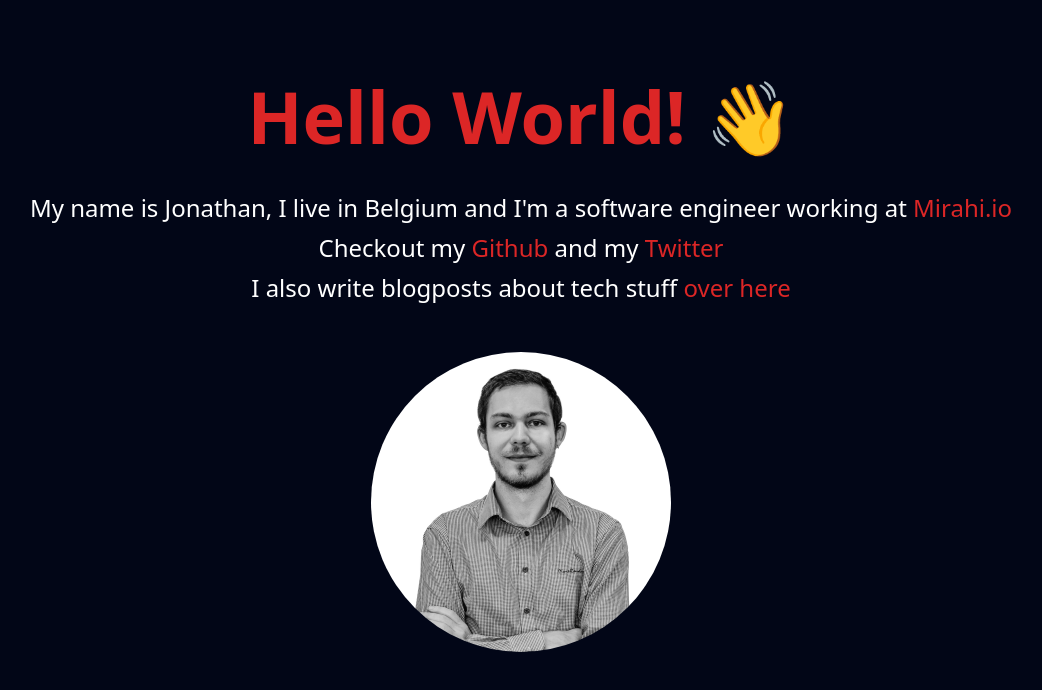
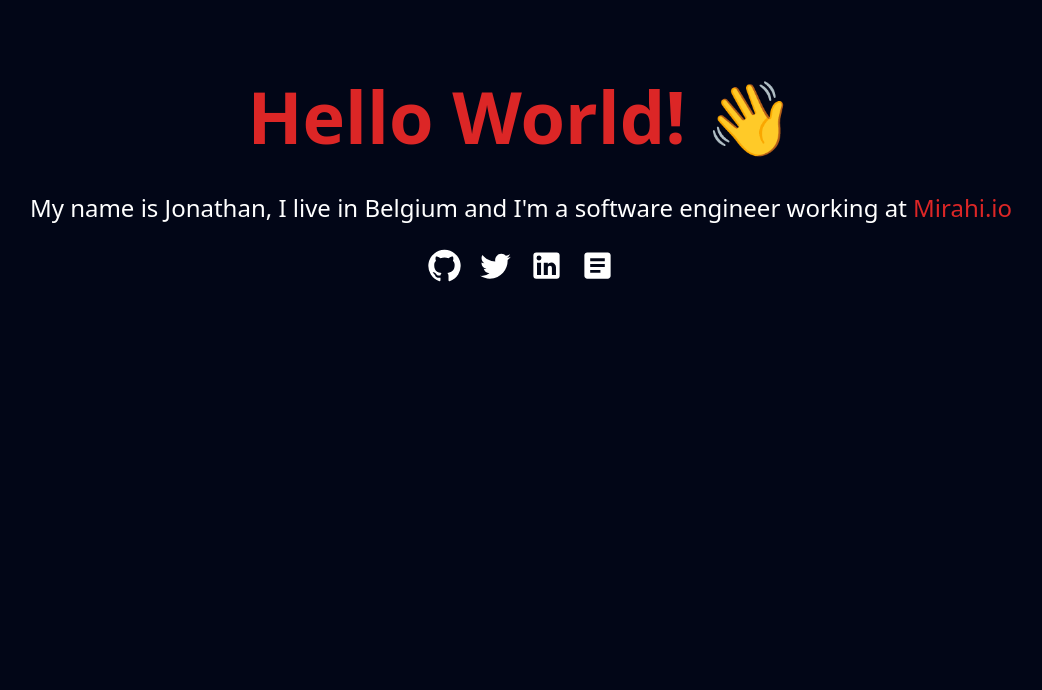
Before and after one commit to Waryen/waryen.dev, a React (Vite) app: page / in a window 1280 px wide. Shown: the top 690 px of the page, without its empty margins (119-1161 px from the left). Built offline with nearby package versions, Linux system fonts and the light colour scheme.

Commit message:
feat(update): remove photo, add links

```diff
--- a/package.json
+++ b/package.json
@@ -16,6 +16,10 @@
   "author": "Waryen <jonathangomand@gmail.com>",
   "license": "MIT",
   "dependencies": {
+    "@emotion/react": "^11.11.1",
+    "@emotion/styled": "^11.11.0",
+    "@mui/icons-material": "^5.11.16",
+    "@mui/material": "^5.13.6",
     "react": "^18.2.0",
     "react-dom": "^18.2.0"
   },
--- a/src/App.tsx
+++ b/src/App.tsx
@@ -1,63 +1,15 @@
 import React from 'react';
+import { Links } from './components/Links';
+import { About } from './components/About';
+import { Title } from './components/Title';
 
 export default function App() {
-  const openRickRollLink = () => {
-    window.open('https://www.youtube.com/watch?v=dQw4w9WgXcQ');
-  };
-
   return (
     <div className="flex flex-col items-center w-full py-10 md:py-20 px-5 md:px-10">
-      <h1 className="text-red-600 text-5xl md:text-7xl font-bold capitalize mb-10">
-        Hello world! 👋
-      </h1>
+      <Title />
       <div className="flex grow flex-col items-center">
-        <p className="text-xl text-center md:text-2xl mb-2">
-          My name is Jonathan, I live in Belgium and I'm a software engineer
-          working at{' '}
-          <a
-            href="https://mirahi.io"
-            target="_blank"
-            className="text-red-600 hover:text-red-400 focus:text-red-400"
-          >
-            Mirahi.io
-          </a>
-        </p>
-        <p className="text-xl md:text-2xl mb-2">
-          Checkout my{' '}
-          <a
-            target="_blank"
-            className="text-red-600 hover:text-red-400 focus:text-red-400"
-            href="https://github.com/Waryen"
-          >
-            Github
-          </a>{' '}
-          and my{' '}
-          <a
-            target="_blank"
-            className="text-red-600 hover:text-red-400 focus:text-red-400"
-            href="https://twitter.com/aka_waryen"
-          >
-            Twitter
-          </a>
-        </p>
-        <p className="text-xl md:text-2xl">
-          I also write blogposts about tech stuff{' '}
-          <a
-            target="_blank"
-            className="text-red-600 hover:text-red-400 focus:text-red-400"
-            href="https://garden.mirahi.io"
-          >
-            over here
-          </a>
-        </p>
-        <figure className="overflow-hidden rounded-full mt-12 w-[250px] md:w-[300px]">
-          <img
-            onClick={openRickRollLink}
-            loading="lazy"
-            src="jonathan.png"
-            alt="Picture of Jonathan"
-          />
-        </figure>
+        <About />
+        <Links />
       </div>
     </div>
   );
--- /dev/null
+++ b/src/components/About.tsx
@@ -0,0 +1,15 @@
+export const About = () => {
+  return (
+    <p className="text-xl text-center md:text-2xl mb-2">
+      My name is Jonathan, I live in Belgium and I'm a software engineer working
+      at{' '}
+      <a
+        href="https://mirahi.io"
+        target="_blank"
+        className="text-red-600 hover:text-red-400 focus:text-red-400"
+      >
+        Mirahi.io
+      </a>
+    </p>
+  );
+};
--- /dev/null
+++ b/src/components/Links.tsx
@@ -0,0 +1,43 @@
+import GitHubIcon from '@mui/icons-material/GitHub';
+import TwitterIcon from '@mui/icons-material/Twitter';
+import ArticleIcon from '@mui/icons-material/Article';
+import LinkedInIcon from '@mui/icons-material/LinkedIn';
+import { ReactElement } from 'react';
+
+type Link = {
+  url: string;
+  icon: ReactElement;
+};
+
+export const Links = () => {
+  const links: Link[] = [
+    {
+      icon: <GitHubIcon fontSize="large" />,
+      url: 'https://github.com/Waryen',
+    },
+    {
+      icon: <TwitterIcon fontSize="large" />,
+      url: 'https://twitter.com/aka_waryen',
+    },
+    {
+      icon: <LinkedInIcon fontSize="large" />,
+      url: 'https://www.linkedin.com/in/jonathan-gomand',
+    },
+    {
+      icon: <ArticleIcon fontSize="large" />,
+      url: 'https://garden.mirahi.io',
+    },
+  ];
+
+  return (
+    <ul className="flex flex-row my-4">
+      {links.map((link) => (
+        <li key={link.url} className="mx-2">
+          <a href={link.url} target="_blank">
+            {link.icon}
+          </a>
+        </li>
+      ))}
+    </ul>
+  );
+};
--- /dev/null
+++ b/src/components/Title.tsx
@@ -0,0 +1,7 @@
+export const Title = () => {
+  return (
+    <h1 className="text-red-600 text-5xl md:text-7xl font-bold capitalize mb-10">
+      Hello world! 👋
+    </h1>
+  );
+};
--- a/tsconfig.json
+++ b/tsconfig.json
@@ -6,7 +6,9 @@
     "sourceMap": true,
     "esModuleInterop": true,
     "jsx": "react-jsx",
-        "strict": true
+    "strict": true,
+    "allowJs": true,
+    "moduleResolution": "Node"
   },
   "exclude": ["node_modules"]
 }
```
Also changed, not shown: public/jonathan.png (deleted), 1 other file (tests, documents, lock files or other folders). Lines whose indentation alone changed are shown as unchanged.
